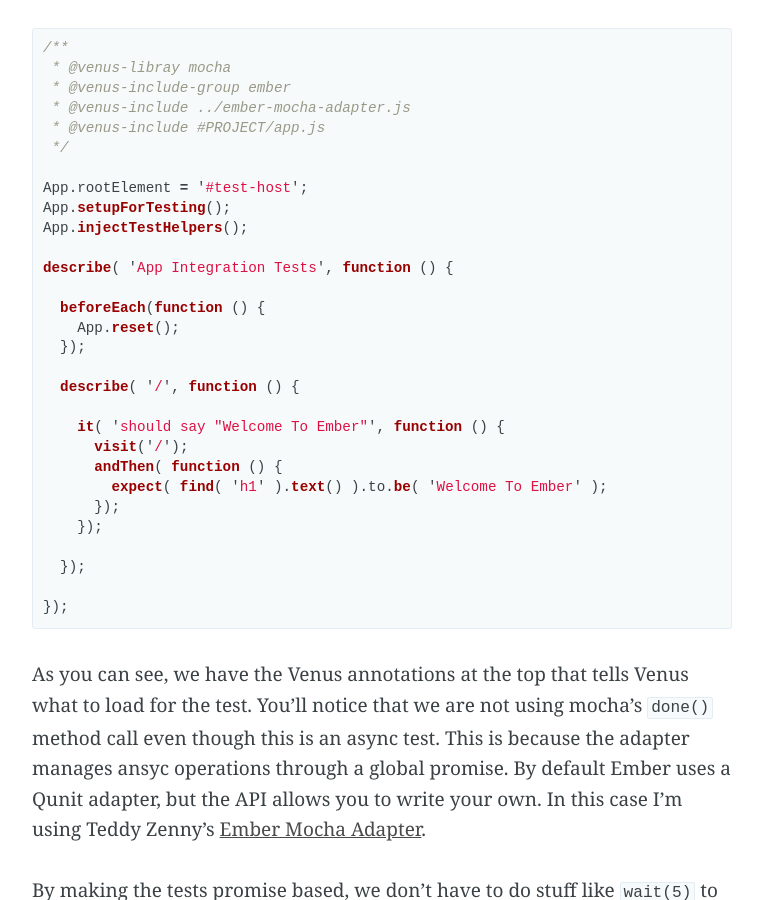
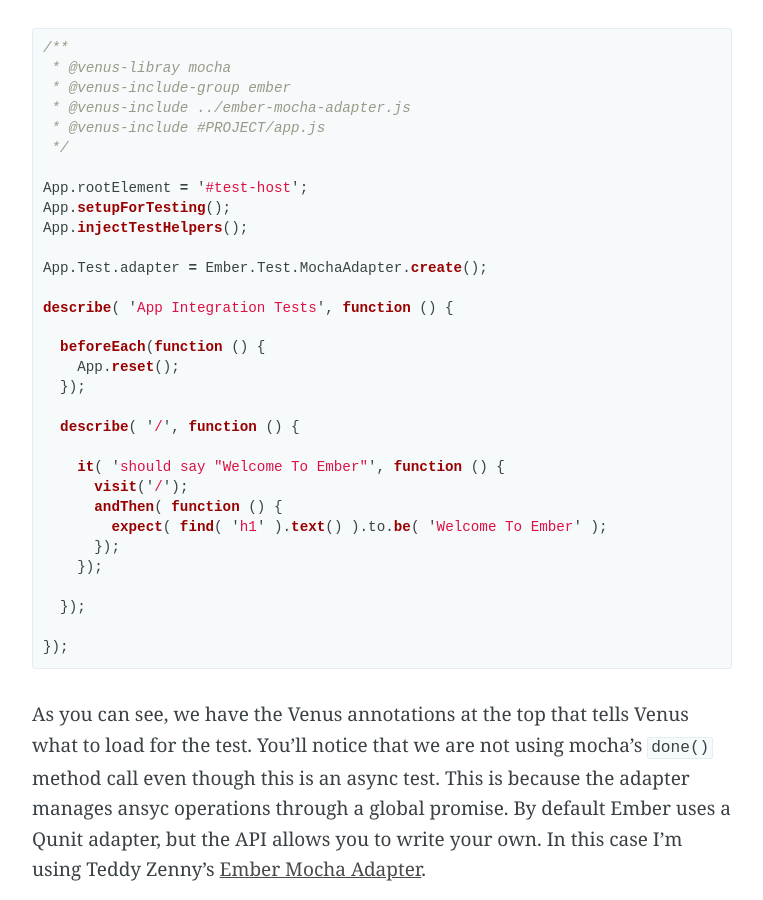
Before and after one commit to chadhietala/chadhietala.github.io, a Jekyll site: the page built from _posts/2014-2-8-Testing-Ember-Apps-With-Venus.markdown, in a window 1280 px wide and 900 px high, scrolled down 1953 px. Shown: the whole window, without its empty margins (258-1021 px from the left). Built offline with Jekyll 4.4.1, drawn with Linux system fonts in a browser that asks for light colours; Markdown is read by kramdown in place of the engine named in the settings.

Commit message:
Add the adapter

```diff
--- a/_posts/2014-2-8-Testing-Ember-Apps-With-Venus.markdown
+++ b/_posts/2014-2-8-Testing-Ember-Apps-With-Venus.markdown
@@ -36,6 +36,8 @@ The development version of Ember ships with a package called [Ember Testing](htt
 App.rootElement = '#test-host';
 App.setupForTesting();
 App.injectTestHelpers();
+
+App.Test.adapter = Ember.Test.MochaAdapter.create();
 
 describe( 'App Integration Tests', function () {
 
```
